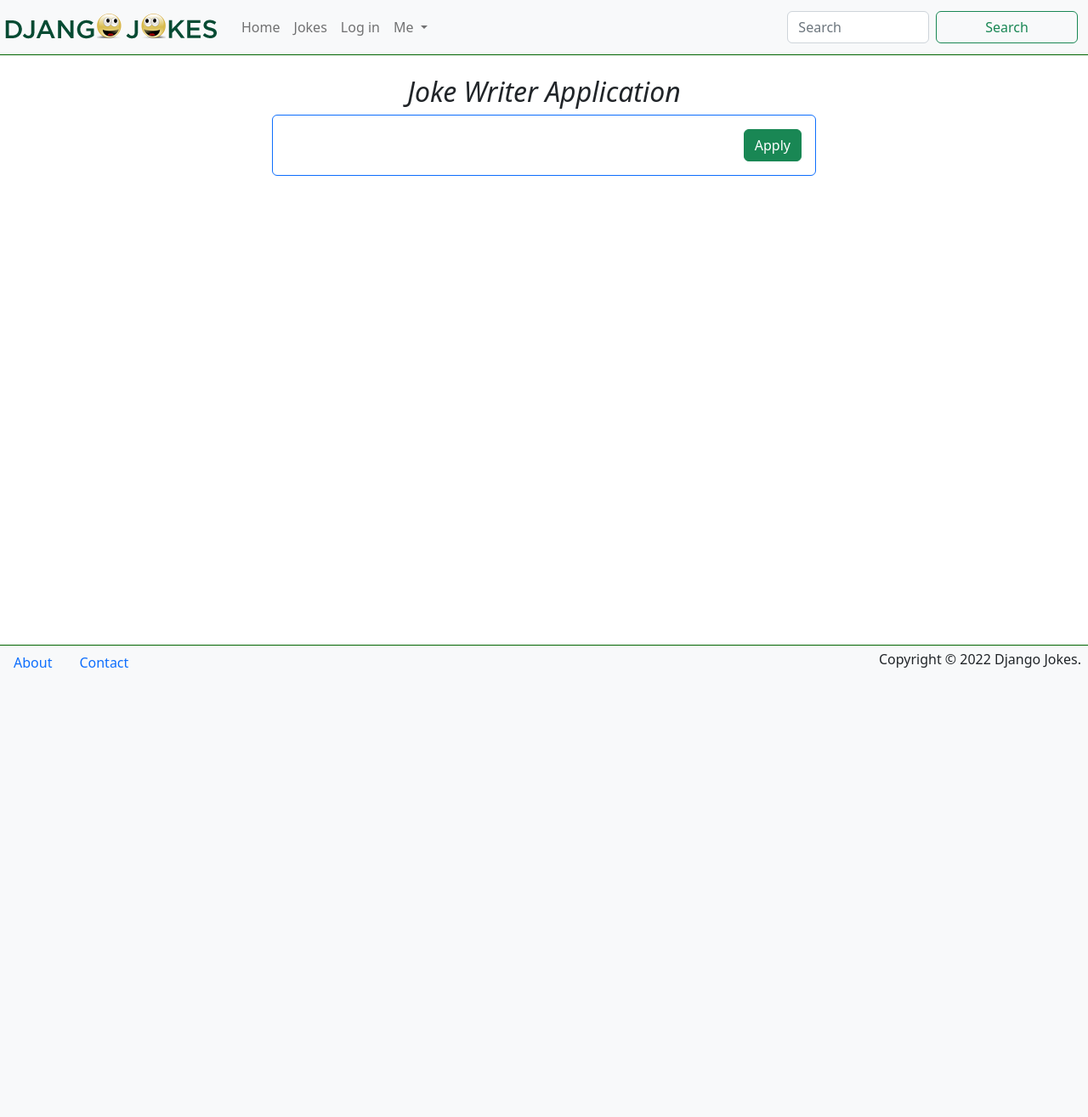
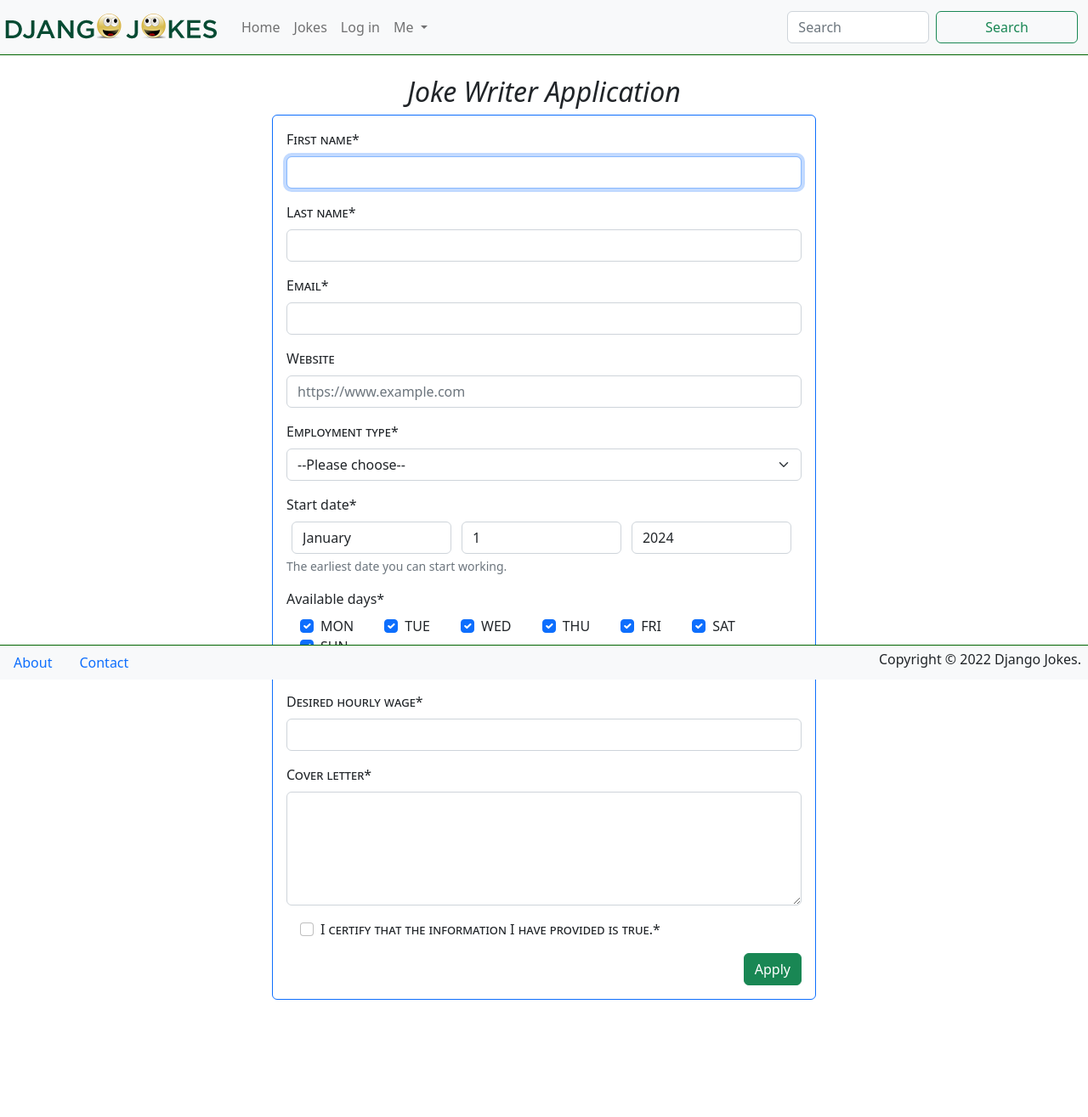
Before and after one commit to QPickens/djangojokes.com, a Django app: page /jobs/job-app/ in a window 1280 px wide. Shown: the whole page at 85% size. Before the commit the page ends 786 px from the top, so only its background shows below. Run offline with Django 5.2, Linux system fonts and the light colour scheme; parts of the project's set-up code (start-up, migrations or seed data) failed here and were passed over; some libraries are stand-ins or nearby versions.

Commit message:
Crispy Forms

```diff
--- a/djangojokes/settings.py
+++ b/djangojokes/settings.py
@@ -39,7 +39,7 @@ INSTALLED_APPS = [
     'django.contrib.messages',
     'django.contrib.staticfiles',
 
-    # Third-party
+    # Third-party apps
     'crispy_forms',
     'crispy_bootstrap5',
 
--- a/jobs/forms.py
+++ b/jobs/forms.py
@@ -1,5 +1,13 @@
 from datetime import datetime
 from django import forms
+from django.core.exceptions import ValidationError
+from django.core.validators import URLValidator
+
+def validate_future_date(value):
+    if value < datetime.now().date():
+        raise ValidationError(
+            message=f'{value} is in the past.', code='past_date'
+        )
 
 class JobApplicationForm(forms.Form):
     EMPLOYMENT_TYPE = (
@@ -30,7 +38,8 @@ class JobApplicationForm(forms.Form):
         required=False,
         widget=forms.URLInput(
             attrs={'placeholder':'https://www.example.com', 'size':'50'}
-        )
+        ),
+        validators=[URLValidator(schemes=['http', 'https'])]
     )
     employment_type = forms.ChoiceField(choices=EMPLOYMENT_TYPE)
     start_date = forms.DateField(
--- a/templates/jobs/joke_writer.html
+++ b/templates/jobs/joke_writer.html
@@ -1,5 +1,4 @@
 {% extends "_base.html" %}
-
 {% load crispy_forms_tags %}
 
 {% block title %}Job Application: Joke Writer{% endblock %}
```
